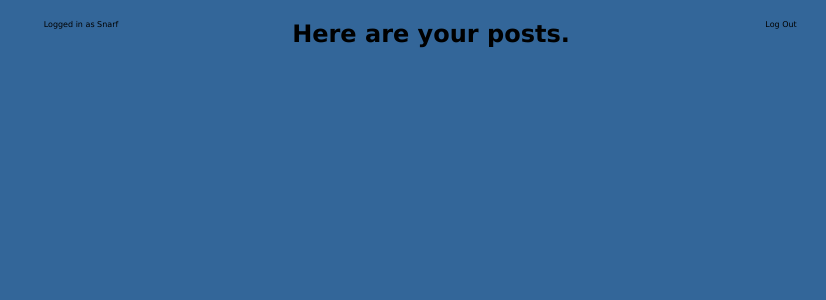
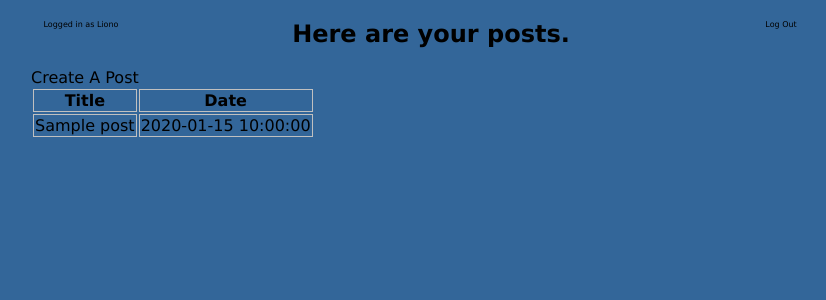
Before and after one commit to sqlmdxdude/WebProgrammingProject2, a PHP site: page /blogMain.php in a window 1280 px wide. Shown: the top 300 px of the page, without its empty margins (209-1035 px from the left). Run offline with PHP 8.4, Linux system fonts and the light colour scheme; tables that the repository leaves empty hold one stand-in row (values such as "Sample post").

Commit message:
Added stuff for the blog main page
Session manager now checks to see if values already exist. Data access
has several functions to help with getting post ids, etc. Create blog
now has a link to the created blog and blog main persists the postID on
the command line which is referenced by $_GET["var"]

```diff
--- a/blogMain.php
+++ b/blogMain.php
@@ -1,19 +1,41 @@
 <?php
+    include_once "sessionManager.php";
     include_once "dataaccess.php";
     include_once "constants.php";
-
 ?>
 <!DOCTYPE html PUBLIC "-//W3C//DTD XHTML 1.0 Strict//EN" "http://www.w3.org/TR/xhtml1/DTD/xhtml1-strict.dtd">
 <html xmlns="http://www.w3.org/1999/xhtml" xml:lang="en">
     <head>
         <title>Bad Ass Blogs, Inc.</title>
         <meta http-equiv="Content-Type" content="text/html; charset=utf-8" />
-        <link href="badass.css" type="text/css" rel="Stylesheet" media="screen" />
+        <link href="badass.css" type="text/css" rel="Stylesheet" media="Screen" />
     </head>
     <body>
         <div id="main">
-            <div id="header"><div id="loginstatus"><?php echo "Logged in as Snarf"; ?></div><div id="logout"><a href="logout.php">Log Out</a></div><h2>Here are your posts.</h2></div>
+            <div id="header"><div id="loginstatus"><?php echo "Logged in as " .$_SESSION["AUTHENTICATED_USER"] ; ?></div><div id="logout"><a href="logout.php">Log Out</a></div><h2>Here are your posts.</h2></div>
+            <div id="blogactions"><a href="">Create A Post</a></div>
             <div id="blogcontainermain">
+                <?php
+                    $result=getAllPosts( 1 );/*$_SESSION["AUTHENTICATED_BLOGID"]*/
+                    if(mysqli_num_rows($result)>0){
+                    ?>
+                    <table id="userposts" class="postlistings">
+                        <tr><th>Title</th><th>Date</th></tr>
+                        <?php
+                            while($row = mysqli_fetch_assoc($result))
+                            {
+                                echo "<tr>";
+                                echo"<td><a href='viewPost/postID=".$row['postID']."'>".$row['title']."</a></td><td>".$row['date']."</td>";
+                                echo "</tr>";
+                            }
+                            mysqli_free_result($result);
+                        ?>
+                    </table>
+                    <?php
+                    } else {
+                        echo "<div><h3>Why don't you go ahead and create some posts since you don't have any!</h3></div>";
+                    }
+                ?>
             </div>
         </div>
     </body>
--- a/createBlog.php
+++ b/createBlog.php
@@ -25,8 +25,8 @@
             <div>
                 <form id="createblog" action="<?php echo $_SERVER['PHP_SELF']; ?>" method="post" onsubmit="return validateCreateBlog();" >
                     <?php
-                        if(userAlreadyOwnsBlog($_SESSION["userID"])){ ?>
-                            <p>You may only have one blog. We found your blog. Click <a href="<?php echo "#"; /* put a reference to the blog here for the link */ ?>">here</a> to go to your blog</p>
+                        if($blogID=userAlreadyOwnsBlog($_SESSION["userID"])){ ?>
+                            <p>You may only have one blog. We found your blog. Click <a href="<?php echo "blogMain.php/blogID=$blogID"; /* put a reference to the blog here for the link */ ?>">here</a> to go to your blog</p>
                         <?php } else { ?>
                             <span class="label">Enter a blog name: </span><input type="text" name="blogname" id="blogname" placeholder="enter blog name" /> <input type="submit" value="Create Blog" />
                             <div id="notification"><?php if(isset($_POST["blogname"]) && $blogID != null){ echo "Your blog titled '".$_POST["blogname"]."' was created successfully. <a href=''>Goto your blog</a>";} ?></div>
--- a/dataaccess.php
+++ b/dataaccess.php
@@ -91,13 +91,30 @@
     // Tests if user already has blog
     function userAlreadyOwnsBlog($blogOwner){
         $con = getConnection();
-        $sql = "SELECT * FROM blogs where blogOwner=$blogOwner;";
+        $sql = "SELECT blogID FROM blogs where blogOwner=$blogOwner;";
         $result=mysqli_query($con, $sql);
         $numrows = mysqli_num_rows($result);
         if($numrows>0){
-            return true;
+            $blogID = mysqli_fetch_array($result);
+            return $blogID["blogID"];
         }
         return false;
+    }
+    // Get all posts the blog contains
+    function getAllPosts($blogID){
+        $con = getConnection();
+        $sql = "SELECT postID, title, date from posts where blogID = '$blogID';";
+        if($result = mysqli_query($con, $sql)){
+            return $result;
+        }
+    }
+    // Get specific post
+    function getPosts($postID){
+        $con = getConnection();
+        $sql = "SELECT title, date, content from posts where postID = '$postID' order by date desc;";
+        if($result = mysqli_query($con, $sql)){
+            return $result;
+        }
     }
     //Get user ID from username
     function getUserId($username){
--- a/sessionManager.php
+++ b/sessionManager.php
@@ -7,18 +7,14 @@ session_start();
 
 // AUTHENTICATION_TICKET after login this ticket will be passed around as
 //                       the credential that verifies the authenticity of the user
-if(!isset($_SESSION["AUTHENTICATION_TICKET"]))
-    $_SESSION["AUTHENTICATION_TICKET"] = "";
+if(!isset($_SESSION["AUTHENTICATION_TICKET"]))  $_SESSION["AUTHENTICATION_TICKET"] = "";
 
 // AUTHENTICATED_USER is the name of the user after login is verified
-if(!isset($_SESSION["AUTHENTICATED_USER"]))
-    $_SESSION["AUTHENTICATED_USER"] = "";
+if(!isset($_SESSION["AUTHENTICATED_USER"]))  $_SESSION["AUTHENTICATED_USER"] = "Liono";
 
 // AUTHENTICATED_BLOGID is the blogid of the user if they already have a blog after they login
-if(!isset($_SESSION["AUTHENTICATED_BLOGID"]))
-    $_SESSION["AUTHENTICATED_BLOGID"] = "";
+if(!isset($_SESSION["AUTHENTICATED_BLOGID"]))  $_SESSION["AUTHENTICATED_BLOGID"] = "1";
 
 // POSTID is the postid used by the database to retrieve a  specific post
-if(!isset($_SESSION["POSTID"]))
-    $_SESSION["POSTID"] = "";
+if(!isset($_SESSION["POSTID"]))  $_SESSION["POSTID"] = "";
 ?>
```
